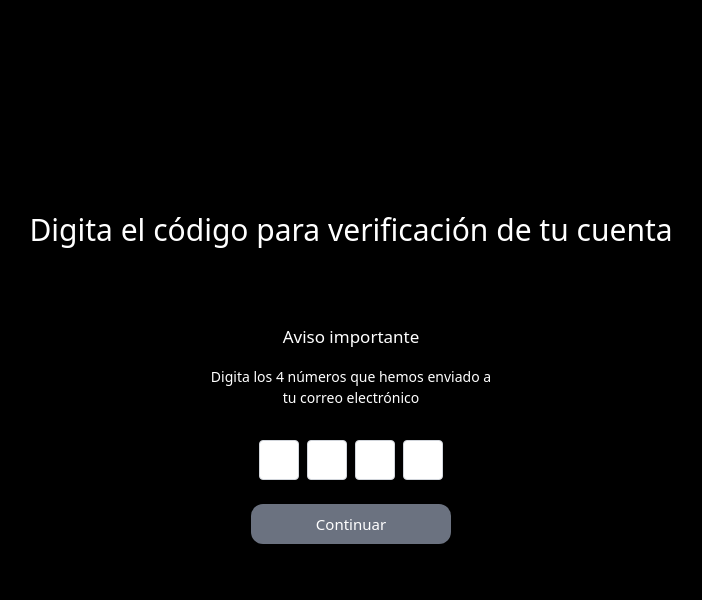
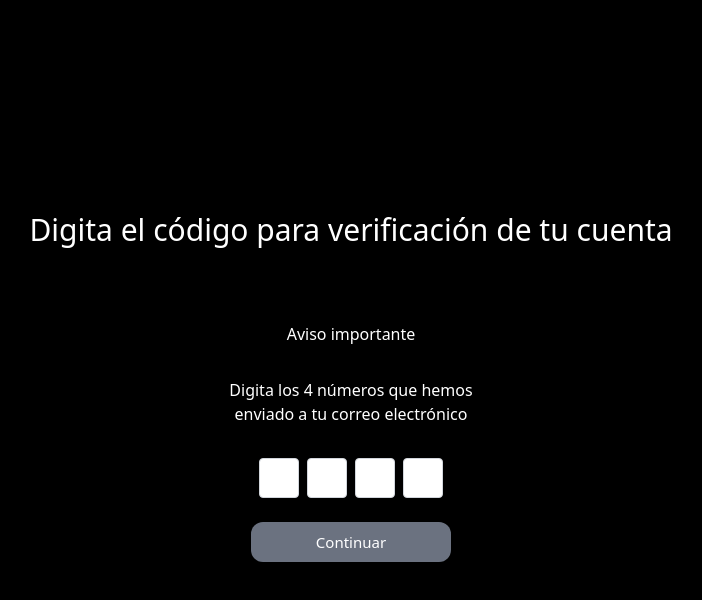
Before and after one commit to victorLopz/front-end-developer-technical-test, a React (Vite) app: page / in a window 1280 px wide. Both pictures are taken after a click on the button "Registrar". Shown: the top 600 px of the page, without its empty margins (289-991 px from the left). Built offline with nearby package versions, Linux system fonts and the light colour scheme.

Commit message:
refactor: Update OTPInput component layout and styles

```diff
--- a/src/presentation/components/otp/OTPInput.tsx
+++ b/src/presentation/components/otp/OTPInput.tsx
@@ -69,18 +69,18 @@
 
   return (
     <>
-      <div className="flex flex-col items-center justify-center min-h-screen">
+      <div className="flex flex-col items-center justify-center">
         <h1 className="text-3xl text-center text-white mb-8">
           Digita el código para verificación de tu cuenta
         </h1>
 
         <div className="flex flex-col items-center justify-center rounded-xl w-[355px] h-[309px] bg-customOrange py-4 px-8">
-          <h2 className="text-white text-[17px]">Aviso importante</h2>
-          <h3 className="text-white text-[14px] my-4 text-center">
+          <h2 className="text-white my-4 text-center">Aviso importante</h2>
+          <h3 className="text-white my-4 text-center">
             Digita los 4 números que hemos enviado a tu correo electrónico
           </h3>
 
-          <div className="flex justify-center space-x-2 mt-4">
+          <div className="flex justify-center space-x-2 mt-4 my-4">
             {inputValues.map((value, index) => (
               <input
                 key={index}
@@ -96,8 +96,9 @@
             ))}
           </div>
 
+          <div className="flex justify-center">
             <button
-            className={`mt-6 py-2 px-4 rounded-xl w-[200px] text-white ${
+              className={`mt-2 py-2 px-4 rounded-xl w-[200px] text-white ${
                 isValid ? "bg-green-500" : "bg-gray-500 cursor-not-allowed"
               } transition-colors duration-300`}
               disabled={!isValid}
@@ -114,6 +115,7 @@
             </button>
           </div>
         </div>
+      </div>
     </>
   );
 };
```
Lines whose indentation alone changed are shown as unchanged.
